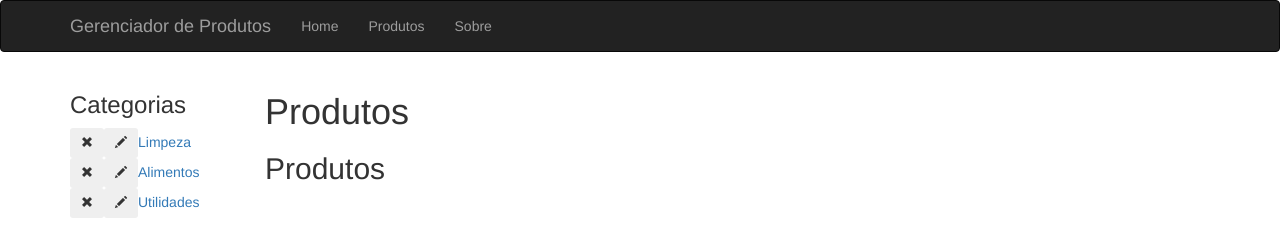
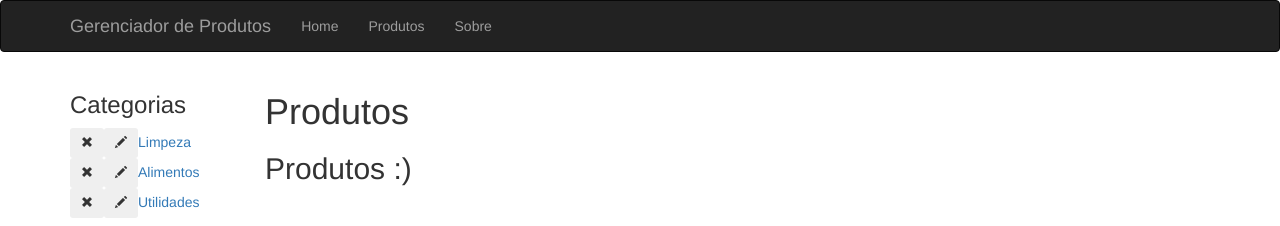
Before and after one commit to FabianoBrancher/Produtos-ReactJS, a React (Create React App) app: page /produtos in a window 1280 px wide. Shown: the top 226 px of the page. Built offline with nearby package versions, Linux system fonts and the light colour scheme; data requests are answered from the project's data file.

Commit message:
Forçando Push para testar Codeship

```diff
--- a/src/ProdutosHome.js
+++ b/src/ProdutosHome.js
@@ -2,7 +2,7 @@ import React from 'react';
 
 const ProdutosHome = () => (
     <div>
-        <h2> Produtos </h2>
+        <h2> Produtos :) </h2>
     </div>
 )
 
```
